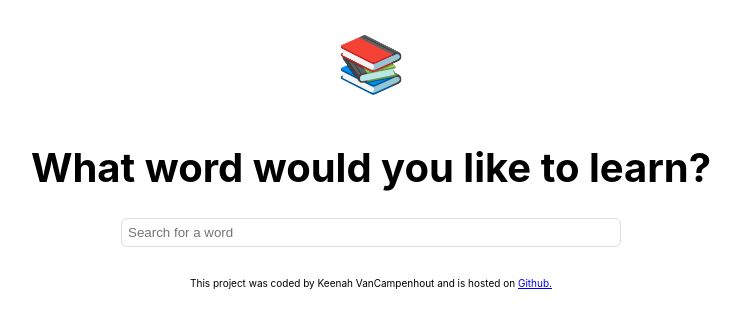
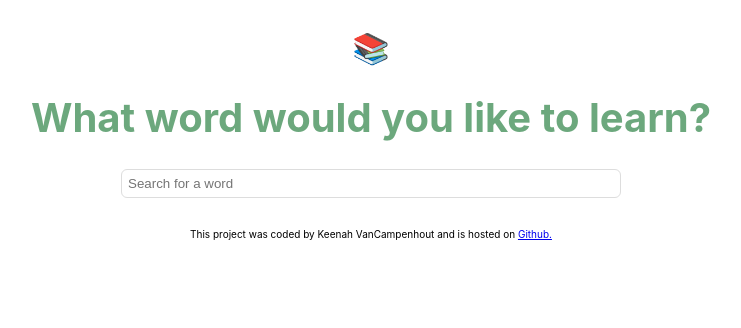
Before and after one commit to kavancamp/dictionary_app, a React (Create React App) app: page / in a window 1280 px wide. Shown: the top 328 px of the page, without its empty margins (269-1010 px from the left). Built offline with nearby package versions, Linux system fonts and the light colour scheme.

Commit message:
Update Dictionary.css

```diff
--- a/src/Dictionary.css
+++ b/src/Dictionary.css
@@ -9,9 +9,10 @@
   font-size: 40px;
   font-weight: 700;
   text-align: center;
+  color: #6ca87d;
 }
 .Dictionary h2 {
-  font-size: 55px;
+  font-size: 30px;
   text-align: center;
   margin-top: 30px;
 }
```
